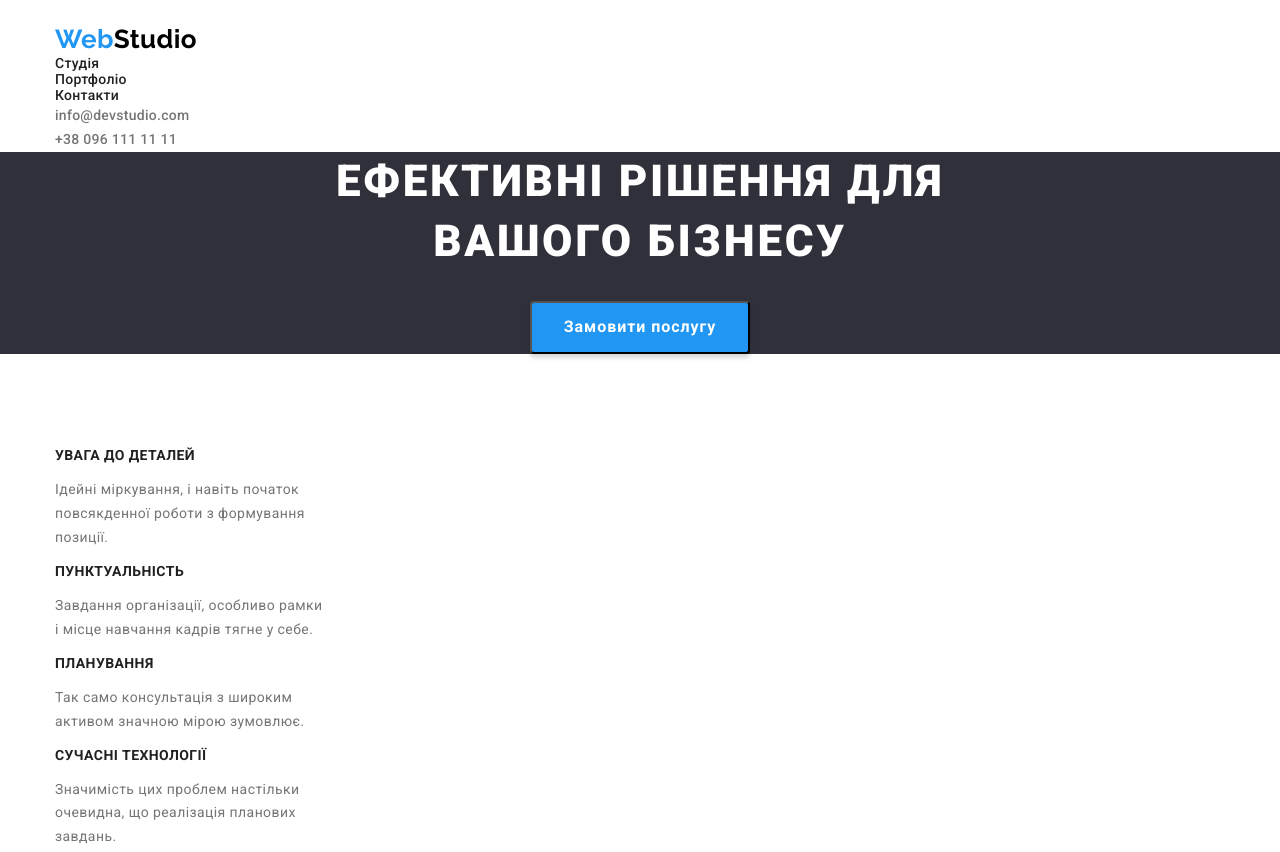
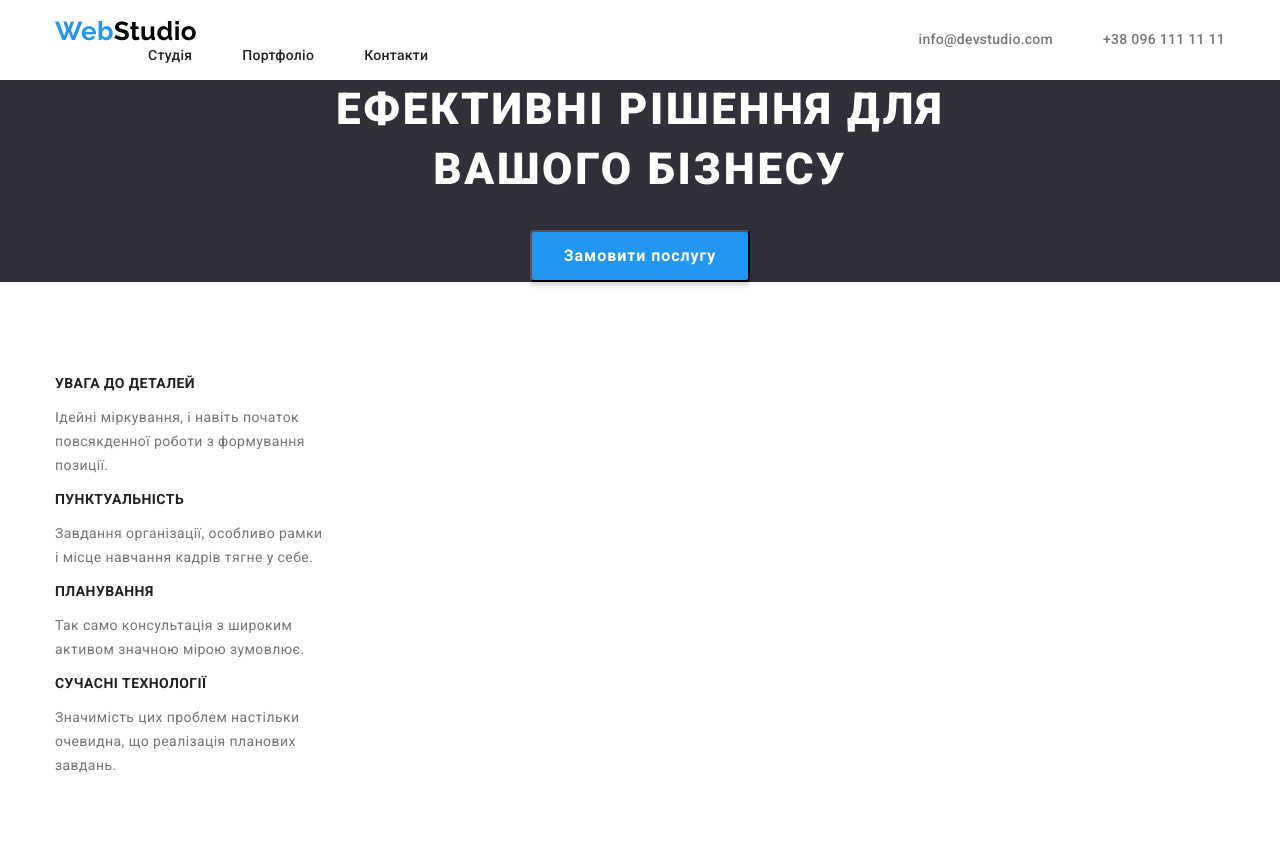
Before and after one commit to derofeeva2023/goit-markup-hw-03, a plain HTML site: page index.html in a window 1280 px wide. Shown: the top 852 px of the page. Drawn offline with nearby package versions, Linux system fonts and the light colour scheme.

Commit message:
menu updates

```diff
--- a/css/styles.css
+++ b/css/styles.css
@@ -47,6 +47,8 @@ a{
 }
 /*Logo*/
 .logo{
+    padding-top: 32px;
+    padding-bottom: 32px;
 font-family: 'Raleway';
 font-style: normal;
 font-weight: 700;
@@ -61,15 +63,16 @@ color: var(--logo-color);
 .logo-white{
     color:var(--main-light-color);
 }
-.logo-position{
-    padding-top:60px;
-    padding-bottom: 20px;
+
+/*Menu*/
+.main-nav{
+    display: flex;
+    align-items: center;
 }
-.logo-header{
-    padding-top: 24px;
-}
-/*Menu*/
+
 .top-menu{
+display: flex;
+margin-left: 93px;
 font-weight: 500;
 font-size: 14px;
 line-height: 1.14;
@@ -77,18 +80,40 @@ letter-spacing: 0.02em;
 color: var(--secondary-font-color);
 
 }
-.top-menu a{
+
+.top-menu .menu-link{
+
+padding-top: 32px;
+padding-bottom: 32px;
+
 color: var(--secondary-font-color);
+
 }
 .top-menu a:hover, a:focus{
     color:var(--accent-color);
 }
+.top-menu .item:not(:last-child) {
+margin-right: 50px;
+}
+
 .current-menu-item a{
     color:var(--accent-color);
 }
+.menu-contact{
+    display: flex;
+margin-left: auto;
+}
+.menu-contact a{
+    display: block;
+    padding-top: 32px;
+    padding-bottom: 32px
+}
+.menu-contact .item:not(:last-child) {
+    margin-right: 50px;
+    }
 /* Site contact info*/
 .contact-info a{
-    color: var(--main-font-color);
+ color: var(--main-font-color);
     font-weight: 500;
     font-size: 14px;
     line-height:1.14;
@@ -97,6 +122,7 @@ color: var(--secondary-font-color);
 .contact-info a:hover, a:focus {
     color:var(--accent-color);
 }
+
 /*Main title*/
 .title{
 margin-top: 0;
--- a/index.html
+++ b/index.html
@@ -15,21 +15,20 @@
     <!--Top menu-->
     <div class="container">
     <header>
+        <div class="main-nav">
         <nav>
-            <div class="logo-header">
-                <a href="./index.html" class="logo"><span class="logo-blue">Web</span>Studio</a>
-            </div>
-            <ul class="top-menu list">
-                <li><a href="./index.html">Студія</a></li>
-                <li><a href="./portfolio.html">Портфоліо</a></li>
-                <li><a href="#">Контакти</a></li>
+            <a href="./index.html" class="logo"><span class="logo-blue">Web</span>Studio</a>
+           <ul class="top-menu list">
+                <li class="item"><a href="./index.html" class="menu-link">Студія</a></li>
+                <li class="item"><a href="./portfolio.html" class="menu-link">Портфоліо</a></li>
+                <li class="item"><a href="#" class="menu-link">Контакти</a></li>
             </ul>
         </nav>
-            <ul class="contact-info list">
-                <li><a href="mailto:info@devstudio.com" lang="en">info@devstudio.com</a></li>
-                <li><a href="tel:+380961111111">+38 096 111 11 11</a></li>
+            <ul class="contact-info list menu-contact">
+                <li class="item"><a href="mailto:info@devstudio.com" lang="en">info@devstudio.com</a></li>
+                <li class="item"><a href="tel:+380961111111">+38 096 111 11 11</a></li>
             </ul>
-
+        </div>
     </header>
     </div>
     <main>
```
